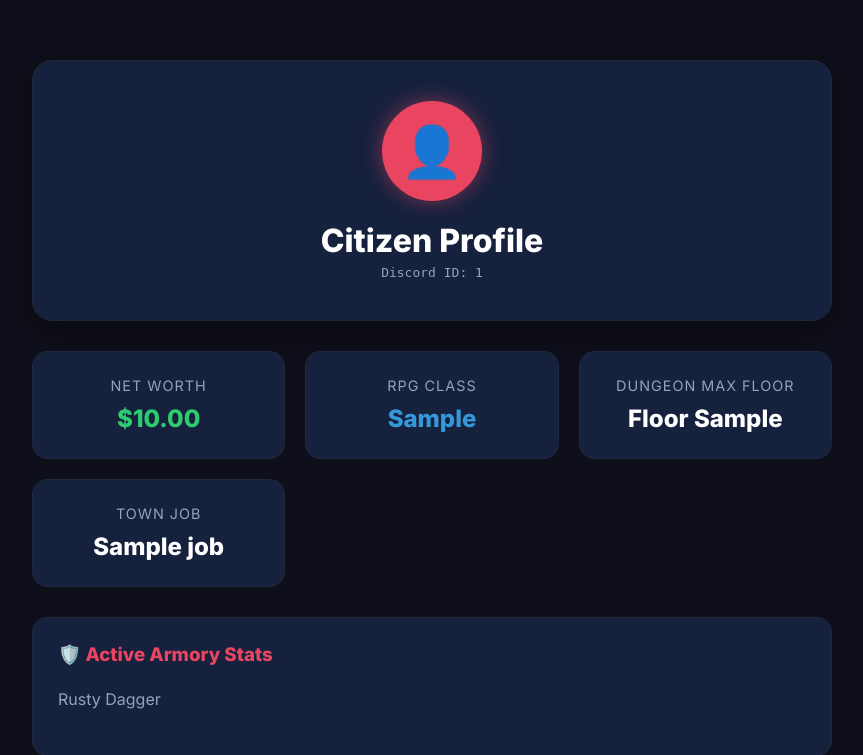
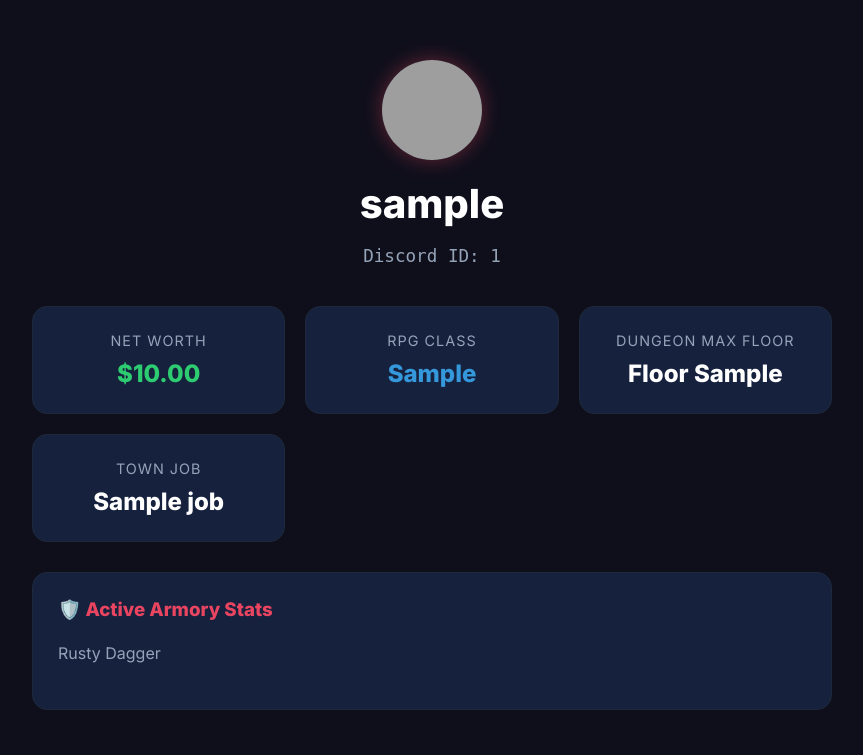
Before and after one commit to Xoborcim/UwUMarket, a Flask app: template templates/profile.html in a window 1280 px wide. Shown: the part 62-817 px from the top of the page, without its empty margins (208-1071 px from the left). After the commit the page ends 772 px from the top, so only its background shows below. Run offline with Flask 3, Linux system fonts and the light colour scheme; the template is opened without the code that fills it: most values are stand-ins (such as "Sample title", 1, 10 or a date in 2020); grey boxes are pictures that could not be loaded.

Commit message:
woeijroiwjer

```diff
--- a/templates/profile.html
+++ b/templates/profile.html
@@ -68,10 +68,17 @@
     </nav>
 
     <div class="container">
-        <div class="profile-header">
-            <div class="avatar">👤</div>
-            <h1>Citizen Profile</h1>
-            <div class="discord-id">Discord ID: {{ user_id }}</div>
+        <div style="text-align: center; margin-bottom: 40px;">
+            <img src="https://ui-avatars.com/api/?name={{ player['username'] or '?' }}&background=e94560&color=fff"
+                style="width: 100px; height: 100px; border-radius: 50%; box-shadow: 0 0 20px rgba(233, 69, 96, 0.4);">
+
+            <h1 style="margin: 15px 0 5px 0; font-size: 2.5rem;">
+                {{ player['username'] or 'Citizen ' ~ player['user_id'] }}
+            </h1>
+
+            <p style="color: var(--text-muted); font-family: monospace; font-size: 1.1rem;">
+                Discord ID: {{ player['user_id'] }}
+            </p>
         </div>
 
         <div class="stats-grid">
```
